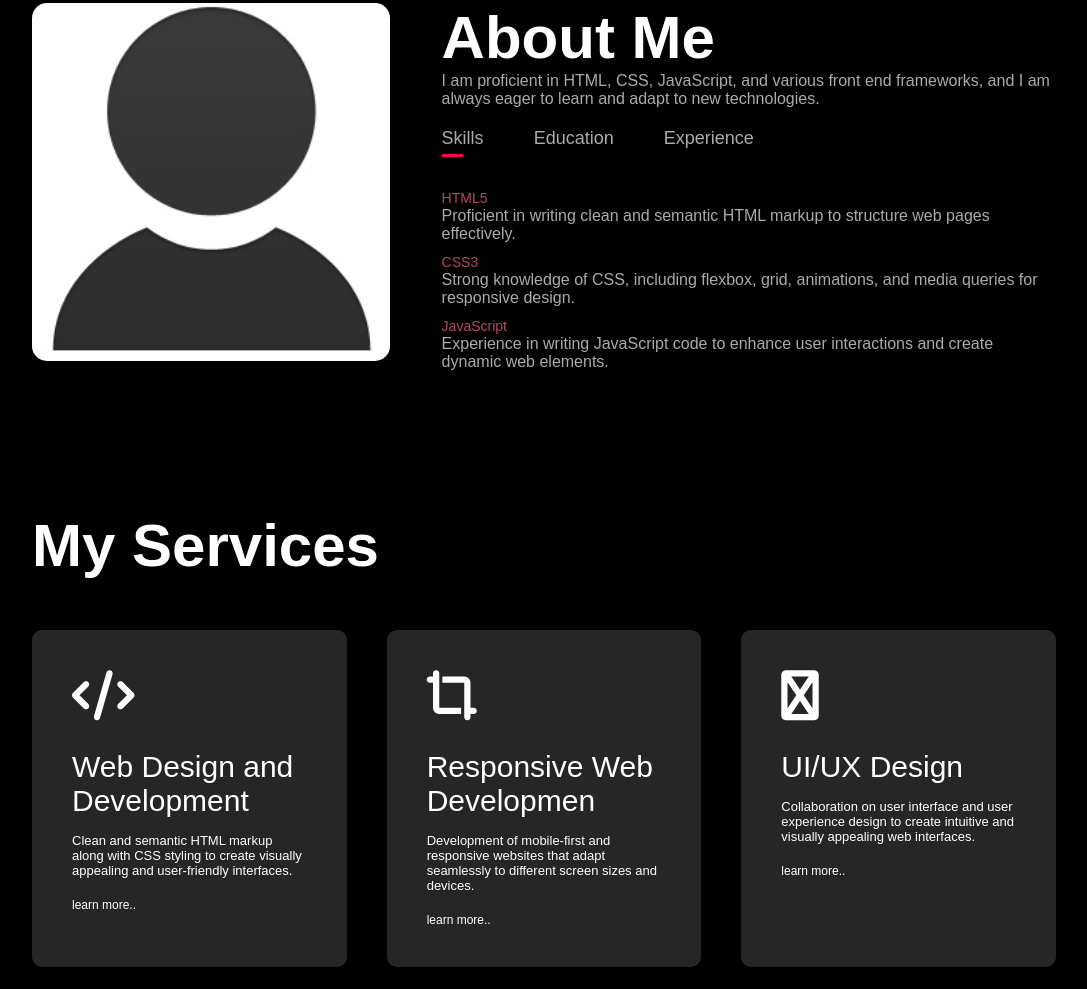
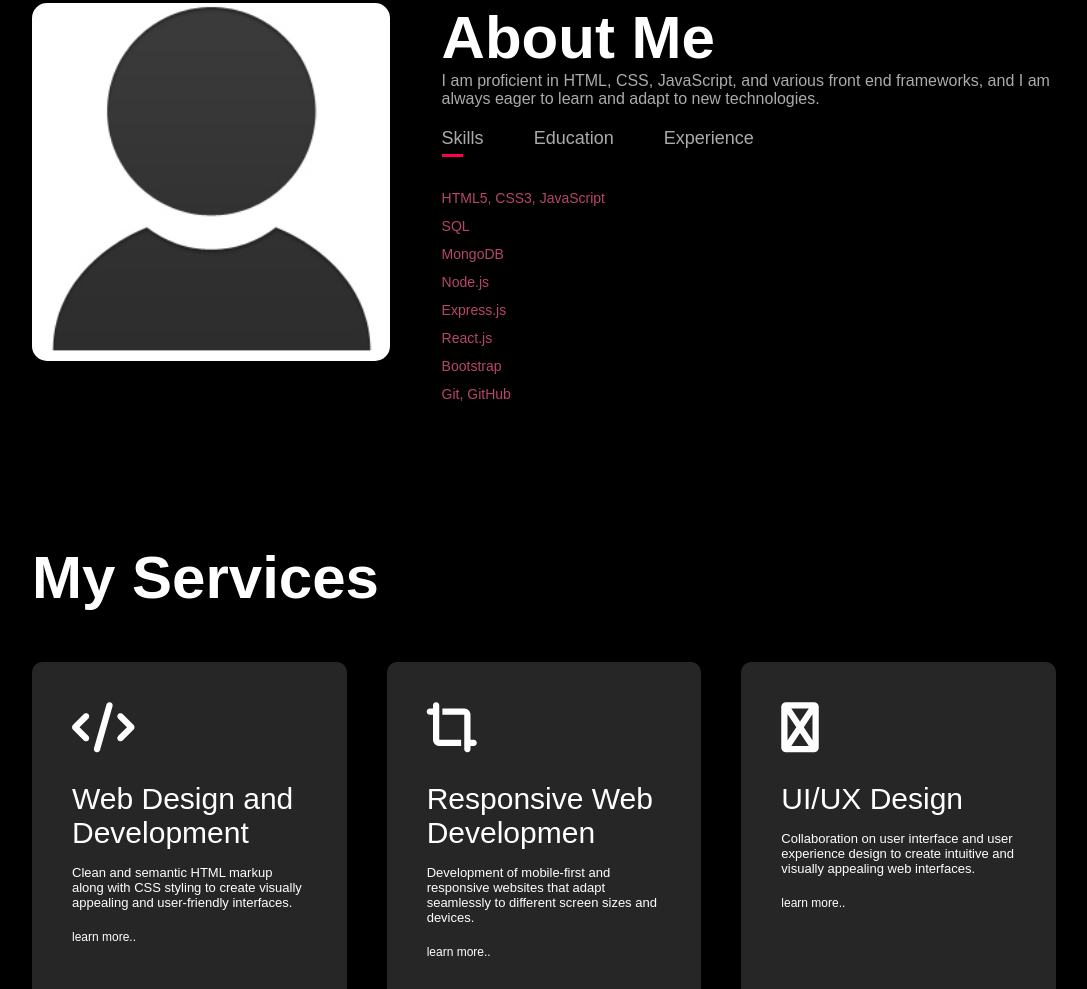
Before and after one commit to sachink36018/portfolio, a plain HTML site: page index.html in a window 1280 px wide. Shown: the part 887-1876 px from the top of the page, without its empty margins (96-1183 px from the left). Drawn offline with Linux system fonts and the light colour scheme; files whose address does not match are found by name.

Commit message:
Update index.html

```diff
--- a/index.html
+++ b/index.html
@@ -47,15 +47,20 @@
                 </div>
                 <div class="tab-content active-tab" id="skills">
                     <ul>
-                        <li><span>HTML5</span><br>Proficient in writing clean and semantic HTML markup to structure web pages effectively.</li>
-                        <li><span>CSS3</span><br>Strong knowledge of CSS, including flexbox, grid, animations, and media queries for responsive design.</li>
-                        <li><span>JavaScript</span><br>Experience in writing JavaScript code to enhance user interactions and create dynamic web elements.</li>
+                        <li><span>HTML5, CSS3, JavaScript</span></li>
+                        <li><span>SQL</span></li>
+                        <li><span>MongoDB</span></li>
+                        <li><span>Node.js</span></li>
+                        <li><span>Express.js</span></li>
+                        <li><span>React.js</span></li>
+                        <li><span>Bootstrap</span></li>
+                        <li><span>Git, GitHub</span></li>
                     </ul>
                 </div>
                 <div class="tab-content" id="education">
                     <ul>
                         <li><span>2022-25</span><br>Pursung BCA from Quantum University</li>
-                        <li><span>2021-22</span><br>12th from Chas College, Chas</li>
+                        <li><span>2020-22</span><br>12th from Chas College, Chas</li>
                         <li><span>2020</span><br>10th from Dayanand Adarsh Vidalaya, Koria</li>
                     </ul>
                 </div>
```
